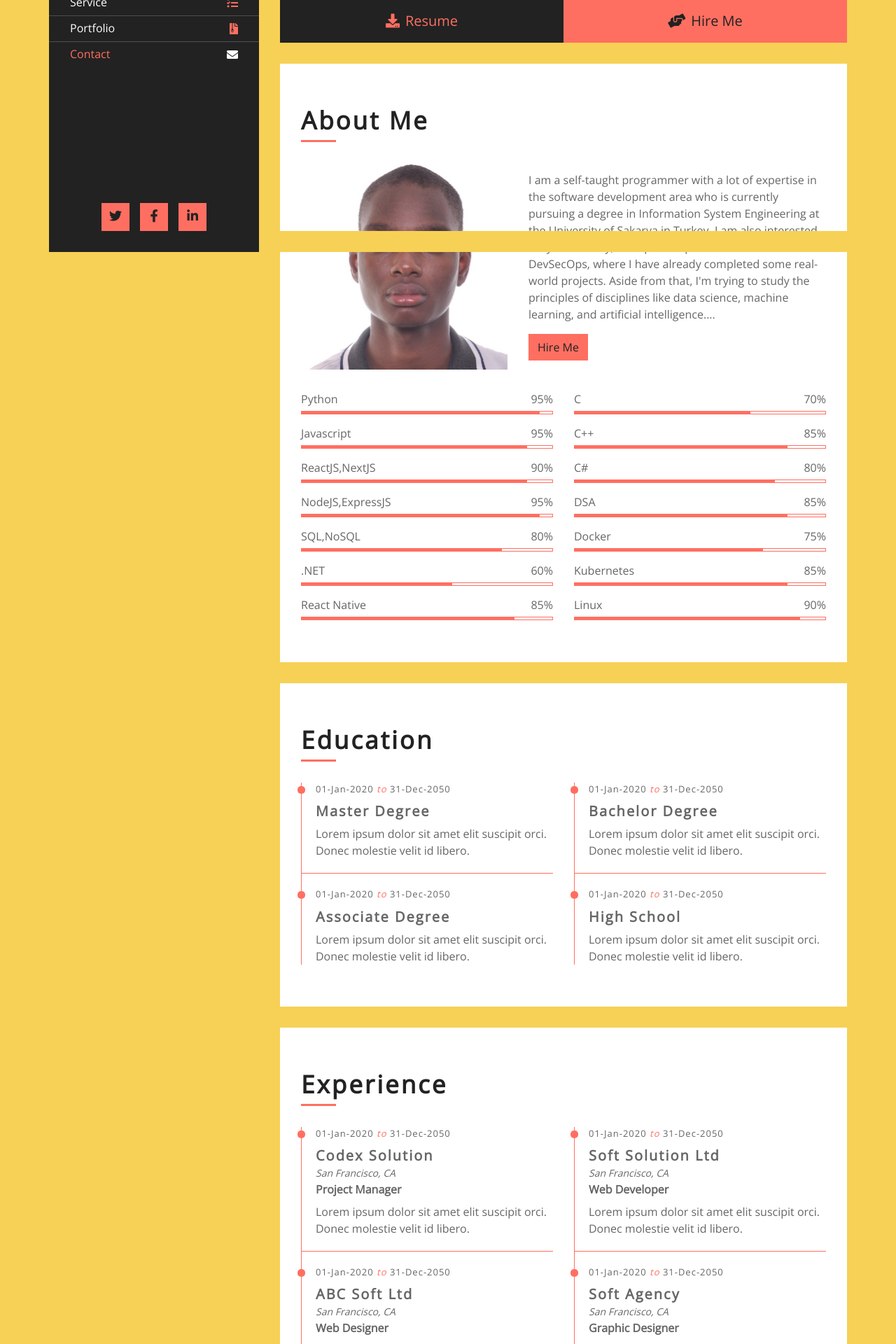
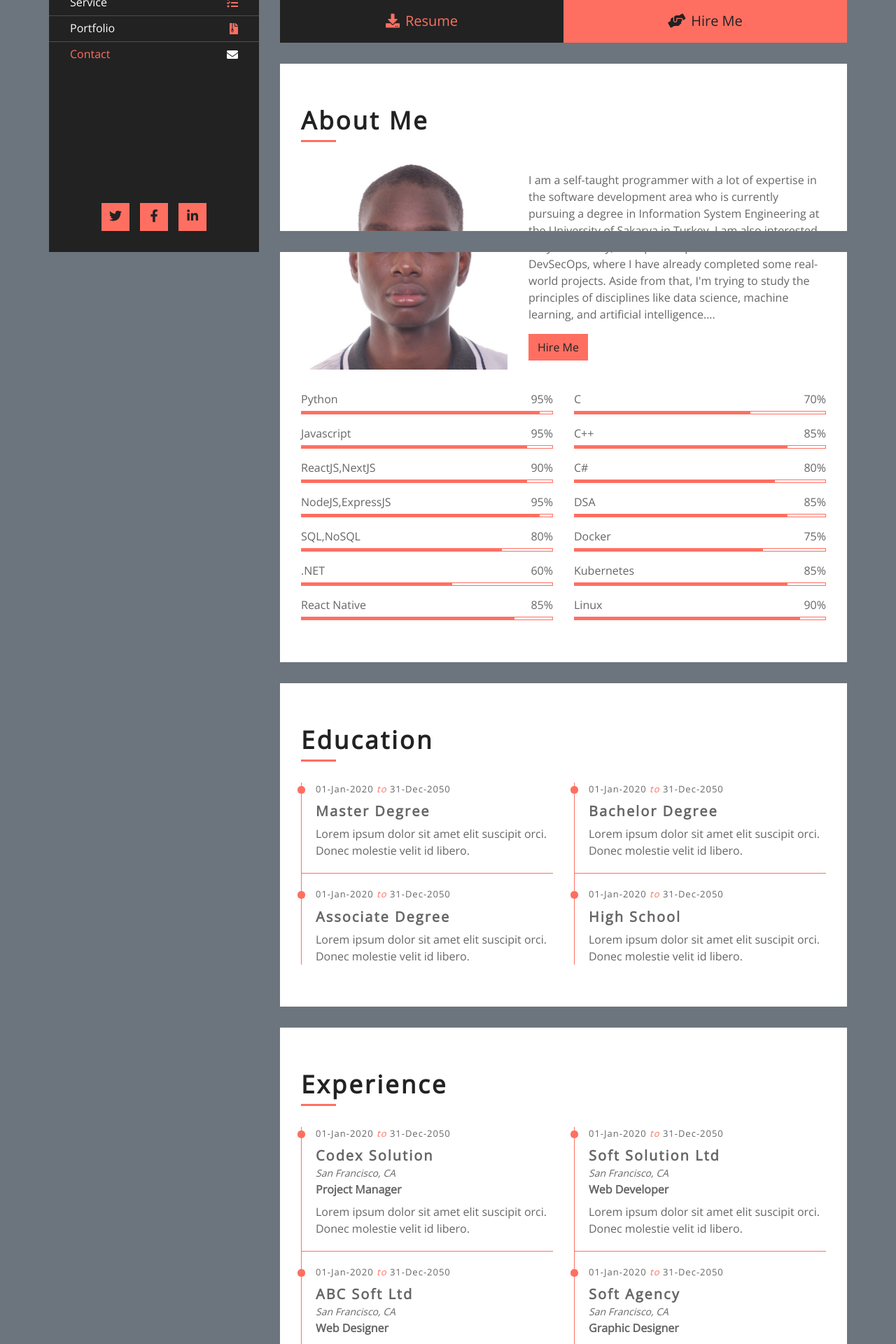
Before and after one commit to baafbass/portfo, a Flask app: page / in a window 1280 px wide. Shown: the part 440-2360 px from the top of the page at 70% size. Run offline with Flask 3, Linux system fonts and the light colour scheme; some libraries are stand-ins or nearby versions.

Commit message:
Background colors changed

```diff
--- a/static/css/style.css
+++ b/static/css/style.css
@@ -3,7 +3,7 @@
 /**********************************/
 body {
     color: #666666;
-    background: #F6D155;
+    background: #6c757d;
     font-family: 'Open Sans', sans-serif;
 }
 
@@ -47,7 +47,7 @@ a:focus {
     width: 100%;
     padding: 15px;
     float: left;
-    background: #F6D155;
+    background: #6c757d;
 }
 
 .wrapper .sidebar-header,
@@ -112,7 +112,7 @@ a:focus {
         content: "";
         width: 100%;
         height: 30px;
-        background: #F6D155;
+        background: #6c757d;
         z-index: 1;
     }
 
@@ -350,7 +350,7 @@ a:focus {
 
 .large-btn .content-inner {
     font-size: 0;
-    border-bottom: 30px solid #F6D155;
+    border-bottom: 30px solid #6c757d;
 }
 
 .large-btn .btn {
@@ -425,7 +425,7 @@ a:focus {
     position: relative;
     padding: 60px 30px;
     background: #ffffff;
-    border-bottom: 30px solid #F6D155;
+    border-bottom: 30px solid #6c757d;
 }
 
 
@@ -493,7 +493,7 @@ a:focus {
     position: relative;
     padding: 60px 30px;
     background: #ffffff;
-    border-bottom: 30px solid #F6D155;
+    border-bottom: 30px solid #6c757d;
 }
 
 .education .edu-col {
@@ -566,7 +566,7 @@ a:focus {
     position: relative;
     padding: 60px 30px;
     background: #ffffff;
-    border-bottom: 30px solid #F6D155;
+    border-bottom: 30px solid #6c757d;
 }
 
 .experience .exp-col {
@@ -653,7 +653,7 @@ a:focus {
     position: relative;
     padding: 60px 30px 30px 30px;
     background: #ffffff;
-    border-bottom: 30px solid #F6D155;
+    border-bottom: 30px solid #6c757d;
 }
 
 .service .srv-col {
@@ -700,7 +700,7 @@ a:focus {
     position: relative;
     padding: 60px 30px 30px 30px;
     background: #ffffff;
-    border-bottom: 30px solid #F6D155;
+    border-bottom: 30px solid #6c757d;
 }
 
 .portfolio #portfolio-flters {
@@ -847,7 +847,7 @@ a:focus {
 .review {
     position: relative;
     background: #ffffff;
-    border-bottom: 30px solid #F6D155;
+    border-bottom: 30px solid #6c757d;
 }
 
 .review .content-inner {
@@ -1074,7 +1074,7 @@ a:focus {
     position: relative;
     width: 100%;
     padding: 30px 30px 0 30px;
-    background: #F6D155;
+    background: #6c757d;
 }
 
 .footer .col-md-6:last-child {
```
